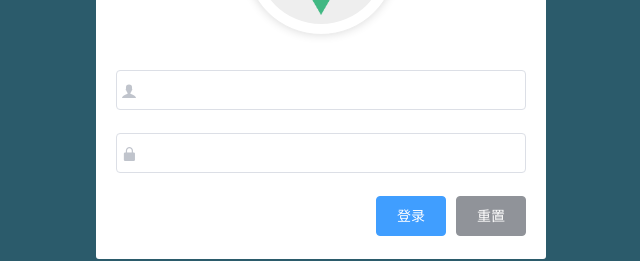
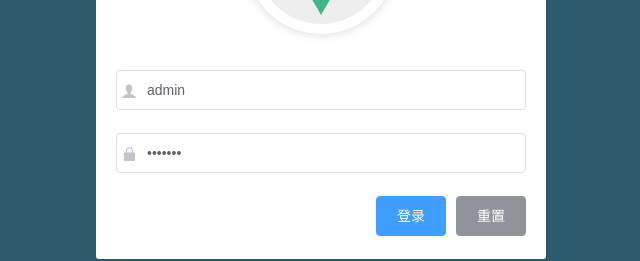
Before and after one commit to zhouxiao123456/vue-shop, a Vue app: page /#/login in a window 1280 px wide. Shown: the part 291-552 px from the top of the page, without its empty margins (319-959 px from the left). Built offline with nearby package versions, Linux system fonts and the light colour scheme.

Commit message:
06.实现表单的数据绑定

```diff
--- a/src/components/Login.vue
+++ b/src/components/Login.vue
@@ -7,14 +7,14 @@
         <img src="../assets/logo.png" alt="" />
       </div>
       <!-- 登录表单 -->
-      <el-form class="login_form">
+      <el-form :model="loginForm" class="login_form">
         <!-- 用户名 -->
         <el-form-item prop="username">
-          <el-input prefix-icon="iconfont icon-user"></el-input>
+          <el-input v-model="loginForm.username" prefix-icon="iconfont icon-user"></el-input>
         </el-form-item>
         <!-- 密码 -->
         <el-form-item prop="password">
-          <el-input type="password" prefix-icon="iconfont icon-3702mima"></el-input>
+          <el-input v-model="loginForm.password" type="password" prefix-icon="iconfont icon-3702mima"></el-input>
         </el-form-item>
         <!-- 按钮 -->
         <el-form-item class="btns">
@@ -27,7 +27,16 @@
 </template>
 
 <script>
-export default {};
+export default {
+  data() {
+    return {
+      loginForm: {
+        username: 'admin',
+        password: '123456 '
+      }
+    };
+  }
+};
 </script>
 
 <style lang="less" scoped>
```
